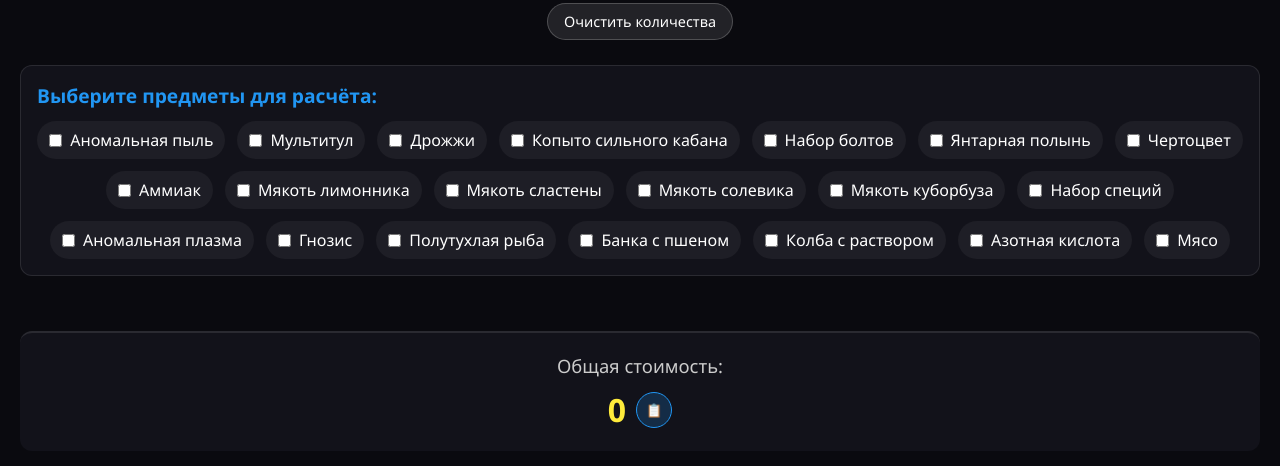
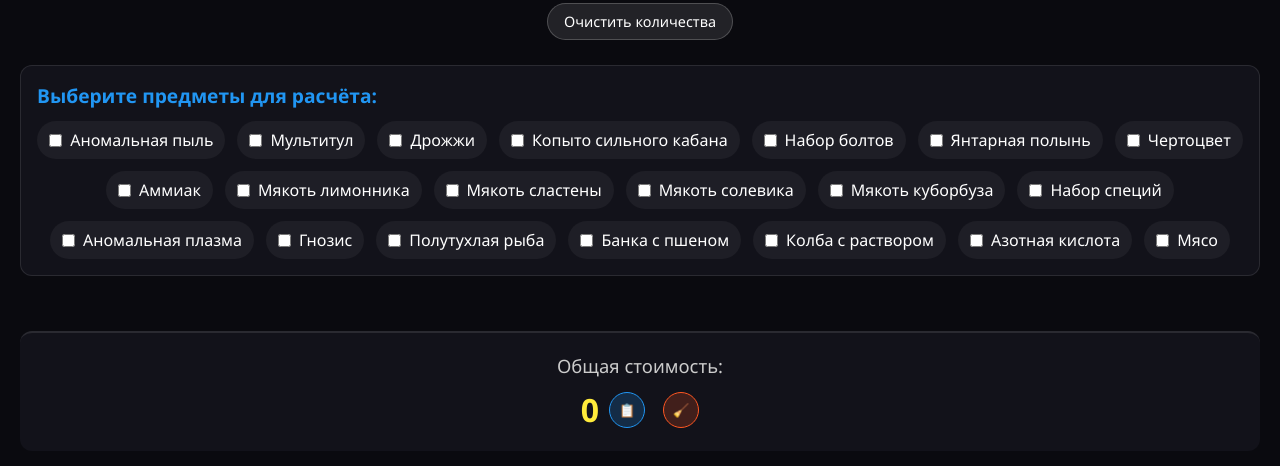
Before and after one commit to Asxhi/kalkyl9tor, a plain HTML site: page index.html in a window 1280 px wide. Shown: the part 90-556 px from the top of the page. Drawn offline with Linux system fonts and the light colour scheme.

Commit message:
Update index.html

```diff
--- a/index.html
+++ b/index.html
@@ -224,11 +224,35 @@
             transform: scale(0.95);
         }
 
+
         @media (max-width: 600px) {
             .container {
                 grid-template-columns: 1fr;
             }
         }
+.clear-btn {
+    background: rgba(255, 87, 34, 0.2);
+    border: 1px solid #ff5722;
+    color: #ff5722;
+    width: 36px;
+    height: 36px;
+    border-radius: 50%;
+    display: flex;
+    align-items: center;
+    justify-content: center;
+    cursor: pointer;
+    transition: all 0.2s;
+    margin-left: 8px;
+}
+
+.clear-btn:hover {
+    background: rgba(255, 87, 34, 0.3);
+    transform: scale(1.1);
+}
+
+.clear-btn:active {
+    transform: scale(0.95);
+}
     </style>
 </head>
 <body>
@@ -260,6 +284,7 @@
         <div class="total-value-container">
             <div class="total-value" id="total-cost">0</div>
             <button class="copy-btn" id="copy-total" title="Копировать сумму">📋</button>
+            <button class="clear-btn" id="clear-quantities" title="Очистить все количества">🧹</button>
         </div>
     </div>
 
```
